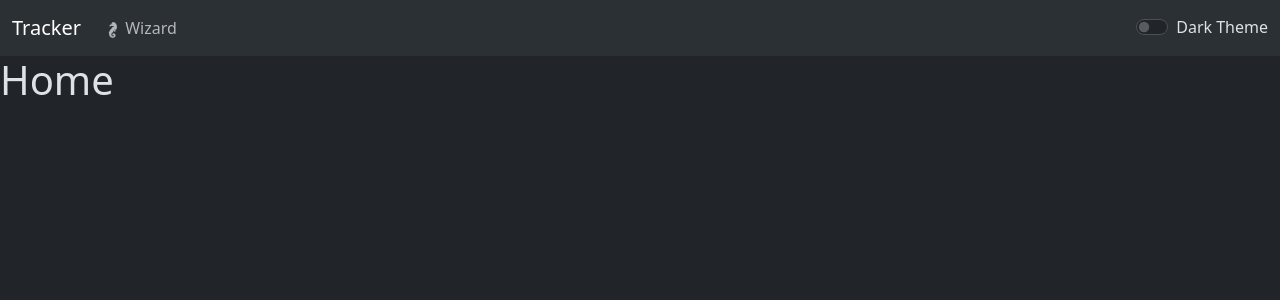
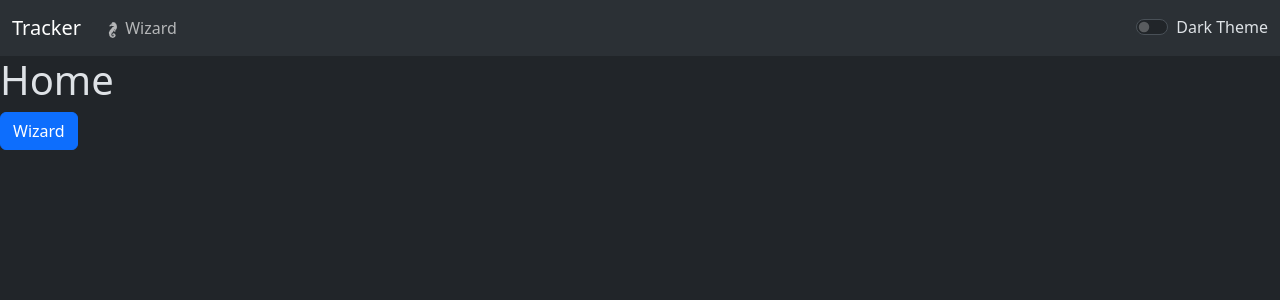
Before and after one commit to JLewinski/CardGameTracker, a React (Create React App) app in the folder card-game-tracker-react/: page / in a window 1280 px wide. Shown: the top 300 px of the page. Built offline with nearby package versions, Linux system fonts and the light colour scheme.

Commit message:
Added easier debug and test settings

```diff
--- a/card-game-tracker-react/src/App.tsx
+++ b/card-game-tracker-react/src/App.tsx
@@ -1,5 +1,5 @@
 import React from 'react';
-import { BrowserRouter as Router, Route, Routes } from 'react-router-dom';
+import { BrowserRouter as Router, Route, Routes, NavLink } from 'react-router-dom';
 import './App.css';
 import 'bootstrap/dist/css/bootstrap.min.css';
 import 'bootstrap';
@@ -21,15 +21,9 @@ function App() {
         <main>
           <article>
             <Routes>
-              <Route path="/" element={<div>
-                <h1>Home</h1>
-              </div>}>
+              <Route path="/" element={<div><h1>Home</h1><NavLink className="btn btn-primary" to="/wizard/start/">Wizard</NavLink></div>}>
               </Route>
-            </Routes>
-            <Routes>
               <Route path="/wizard/start/" element={<Start />} />
-            </Routes>
-            <Routes>
               <Route path="/wizard/game/:id" element={<Game />} />
             </Routes>
           </article>
```
